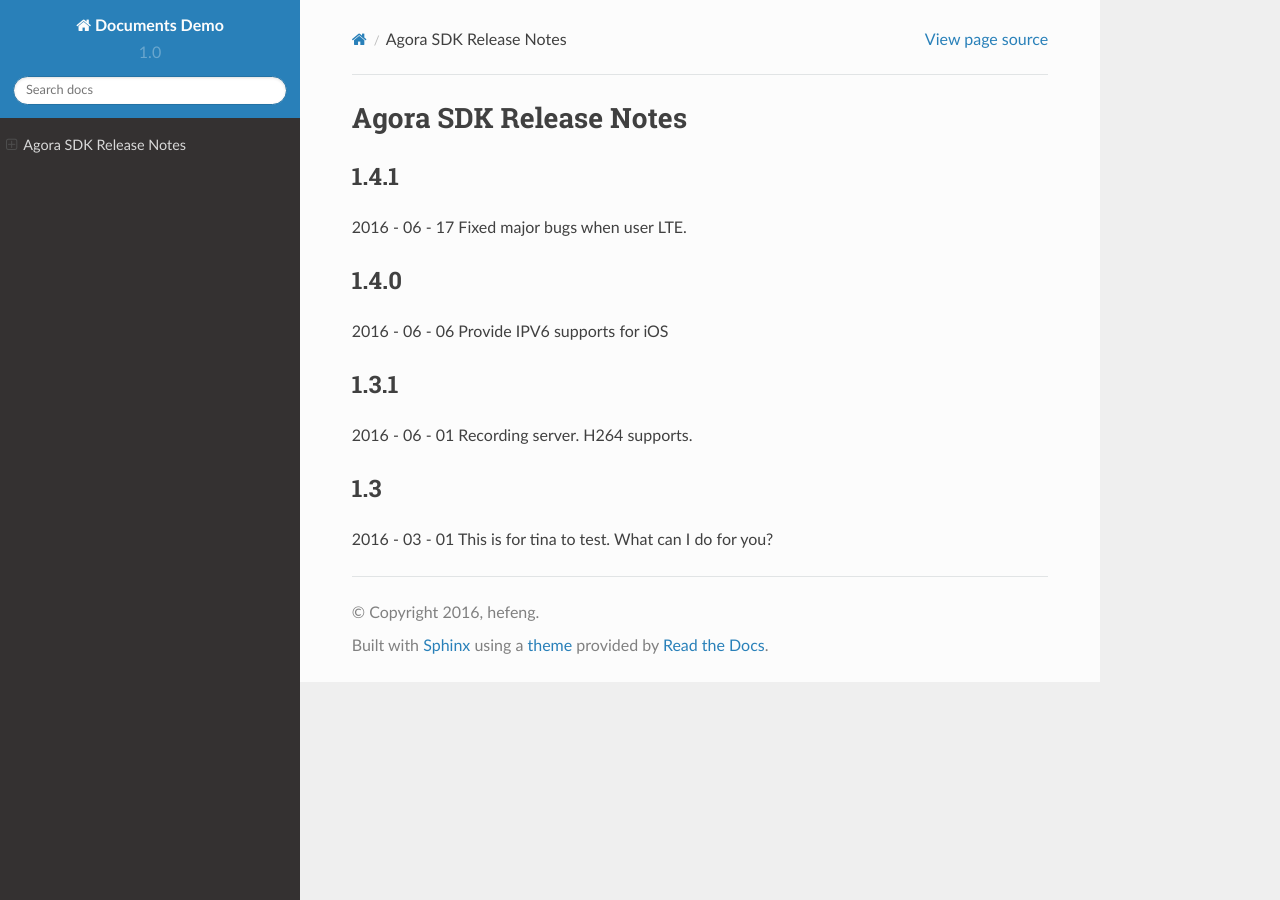
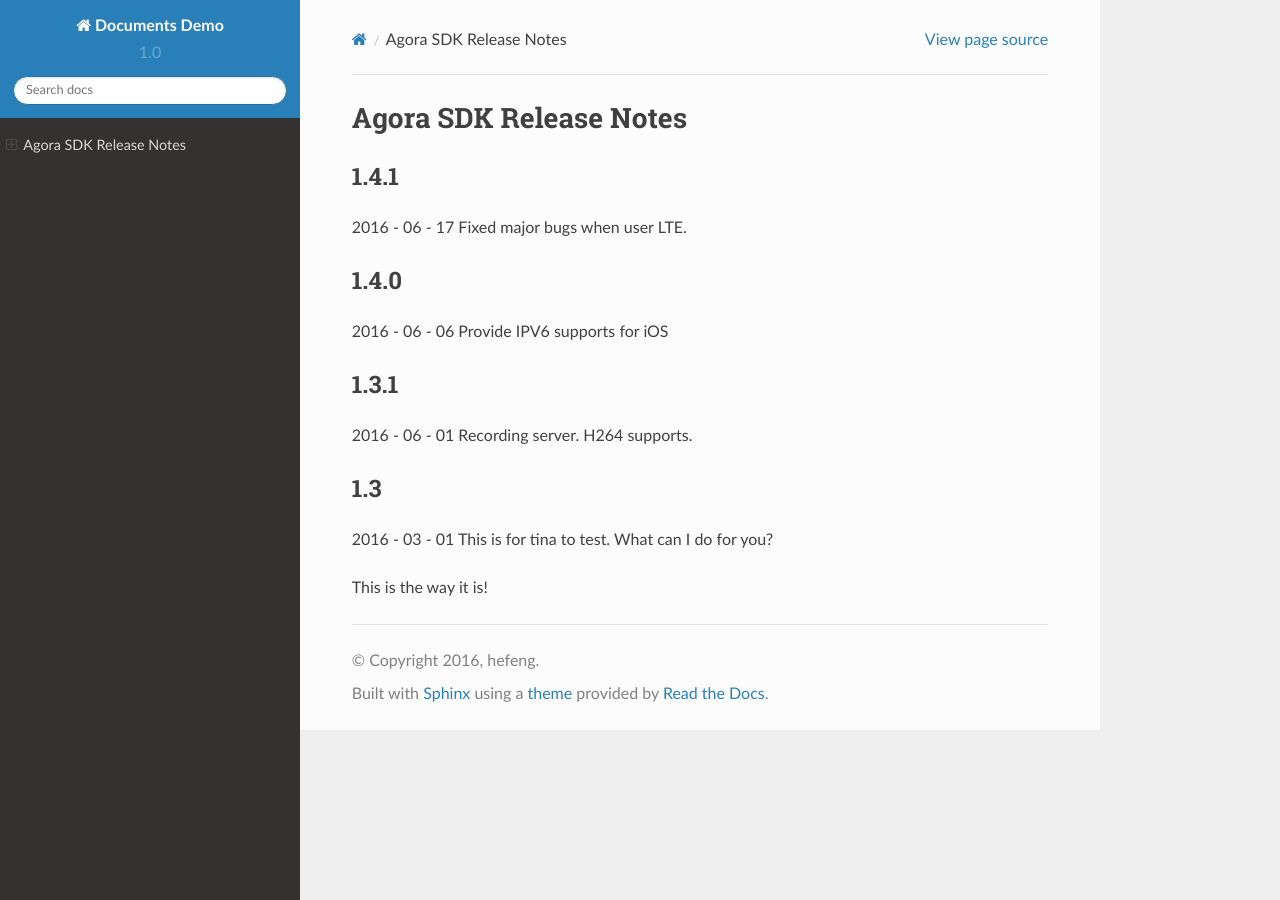
Before and after one commit to yuanzaiyu/docs_demo, a Sphinx documentation site: the page built from source/release_notes.rst, in a window 1280 px wide. Built offline with Sphinx 7.4.7 and the Read the Docs theme 2.0.0, drawn with Linux system fonts in a browser that asks for light colours.

Commit message:
this is the way it is!
this is the way it is!

```diff
--- a/source/release_notes.rst
+++ b/source/release_notes.rst
@@ -23,3 +23,5 @@
 2016 - 03 - 01
 This is for tina to test.
 What can I do for you?
+
+This is the way it is!
```
